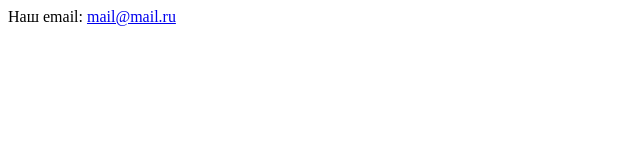
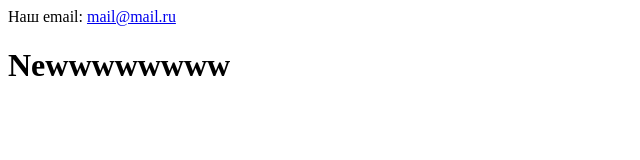
Before and after one commit to Borisisichec/special-app, a plain HTML site: page index.html in a window 1280 px wide. Shown: the whole page, without its empty margins (0-640 px from the left). Drawn offline with Linux system fonts and the light colour scheme.

Commit message:
newwwwww

```diff
--- a/index.html
+++ b/index.html
@@ -9,5 +9,8 @@
     <div>
         Наш email: <a href="#">mail@mail.ru</a>
     </div>
+    <h1>
+        Newwwwwwww
+    </h1>
 </body>
 </html>
```
